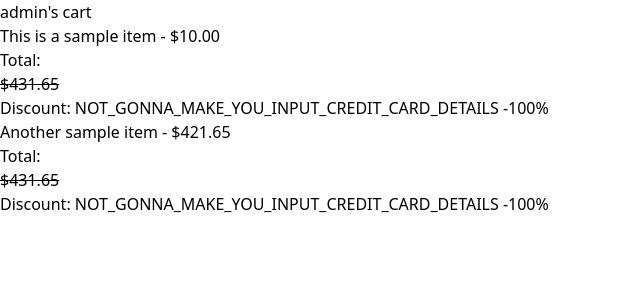
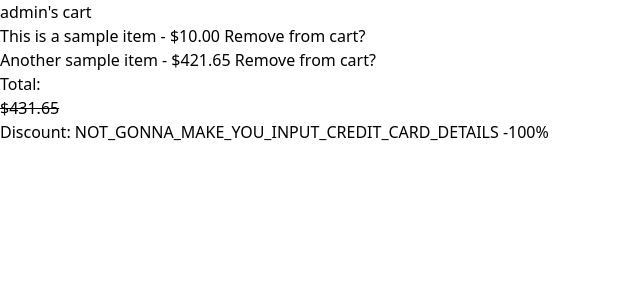
Before and after one commit to ZenBubble/bublstore, a Django app: page /store/cart in a window 1280 px wide. Shown: the top 300 px of the page, without its empty margins (0-640 px from the left). Run offline with Django 5.2, Linux system fonts and the light colour scheme; a user stored in the database is signed in; data comes from the database, SQL or seed files in the repository; both versions use the stored data as it was after the commit; some libraries are stand-ins or nearby versions.

Commit message:
Cart adding functionality
I just realized, a services shop probably wouldn't have a cart and would probably have a more thourough purchasing process... oh well!

```diff
--- a/store/templates/store/cart.html
+++ b/store/templates/store/cart.html
@@ -16,10 +16,10 @@
             {% if request.user.cart.items.count > 0 %}
                 <!-- list all cart items-->
                 {% for item in request.user.cart.items.all %}
-                <h1>{{item.name}} - ${{item.cost}}</h1>
+                    <h1>{{item.name}} - ${{item.cost}} <a href="{% url 'store:remove_cart' item.id %}">Remove from cart?</a> </h1>
+                {% endfor %}
                 <p>Total: </p><s>${{request.user.cart.total_cost}}</s>
                 <p>Discount: NOT_GONNA_MAKE_YOU_INPUT_CREDIT_CARD_DETAILS -100%</p>
-                {% endfor %}
             {% else %}
                 <p>You don't have any items!</p>
                 <a href="{% url 'store:index' %}">Shop for more?</a>
--- a/store/templates/store/item.html
+++ b/store/templates/store/item.html
@@ -18,7 +18,7 @@
     {% if item in request.user.cart.items.all %}
         <p>Item in cart!</p>
     {% else %}
-        <p>Add to cart?</p>
+        <a href="{% url 'store:add_cart' item.id %}">Add to cart?</a>
     {% endif %}
     <form method="post" action={{item.id}}>
         <table>
--- a/store/urls.py
+++ b/store/urls.py
@@ -15,6 +15,14 @@ urlpatterns = [
     # /store/cart
     path("cart", views.cart, name="cart"),
 
-    # logout path, not directly accessible
-    path("logout", views.logoutView, name="logout"),
+    # BELOW ARE FUNCTIONAL VIEWS, WHICH MEANS THEY SHOULD NOT BE DIRECTLY ACCESSED BY THE USER
+
+    # logout user
+    path("logout", views.logout_user, name="logout"),
+
+    # add item to cart
+    path("add_cart/<int:item_id>", views.add_cart, name="add_cart"),
+
+    # remove item from cart
+    path("remove_cart/<int:item_id>", views.remove_cart, name="remove_cart"),
 ]
--- a/store/views.py
+++ b/store/views.py
@@ -57,11 +57,6 @@ def loginView(request):
     }
     return render(request, "store/login.html", context)
 
-# Logout functionality, should not be directly accessed
-def logoutView(request):
-    logout(request)
-    return HttpResponseRedirect("/store")
-
 # Register page
 def register(request):
     form = RegisterForm()
@@ -83,3 +78,22 @@ def cart(request):
     context = {
     }
     return render(request, "store/cart.html", context)
+
+## BELOW ARE FUNCTIONAL VIEWS, WHCIH MEANS THEY SHOULD NOT BE DIRECTLY ACCESSED BY THE USER
+
+# Logout functionality
+def logout_user(request):
+    logout(request)
+    return HttpResponseRedirect("/store")
+
+# add item to cart
+def add_cart(request, item_id):
+    item = get_object_or_404(Item, pk=item_id)
+    request.user.cart.items.add(item)
+    return HttpResponseRedirect("/store")
+
+# remove item from cart
+def remove_cart(request, item_id):
+    item = get_object_or_404(Item, pk=item_id)
+    request.user.cart.items.remove(item)
+    return HttpResponseRedirect("/store")
```
Also changed, not shown: db.sqlite3.
